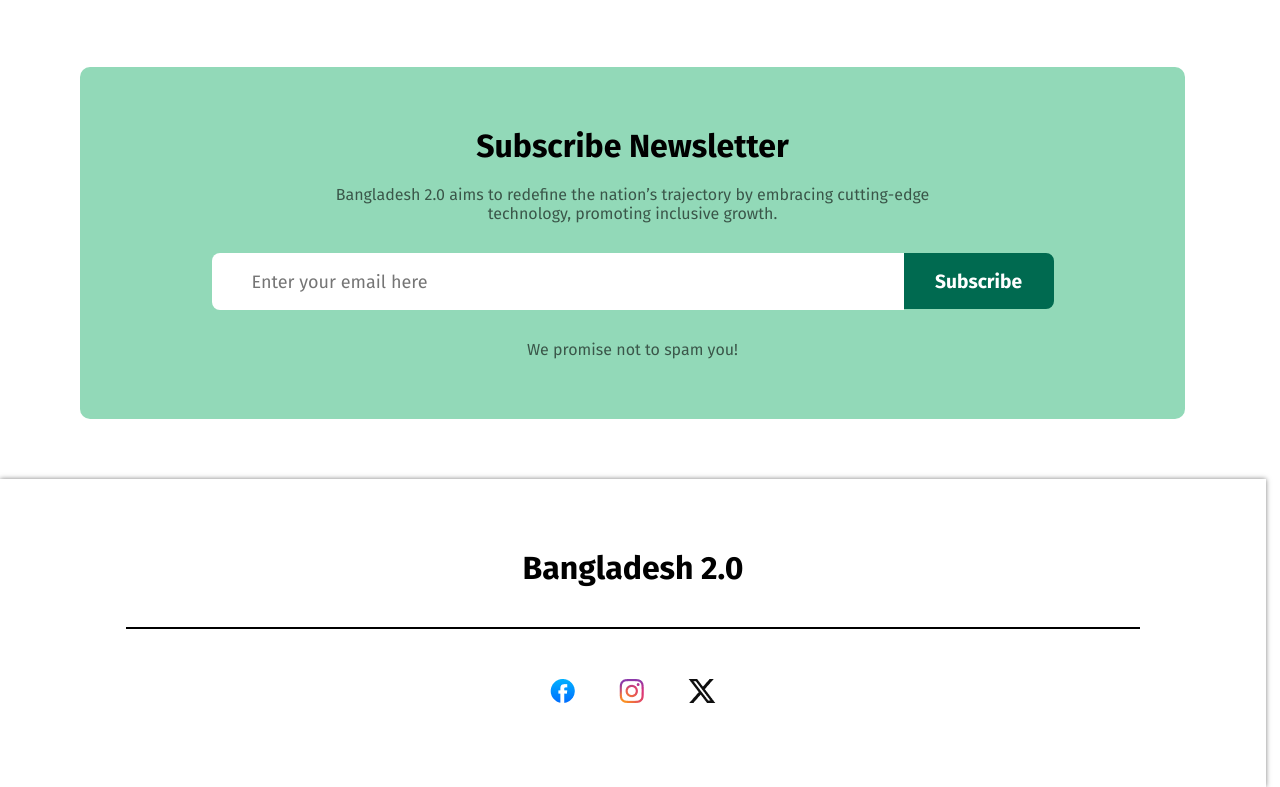
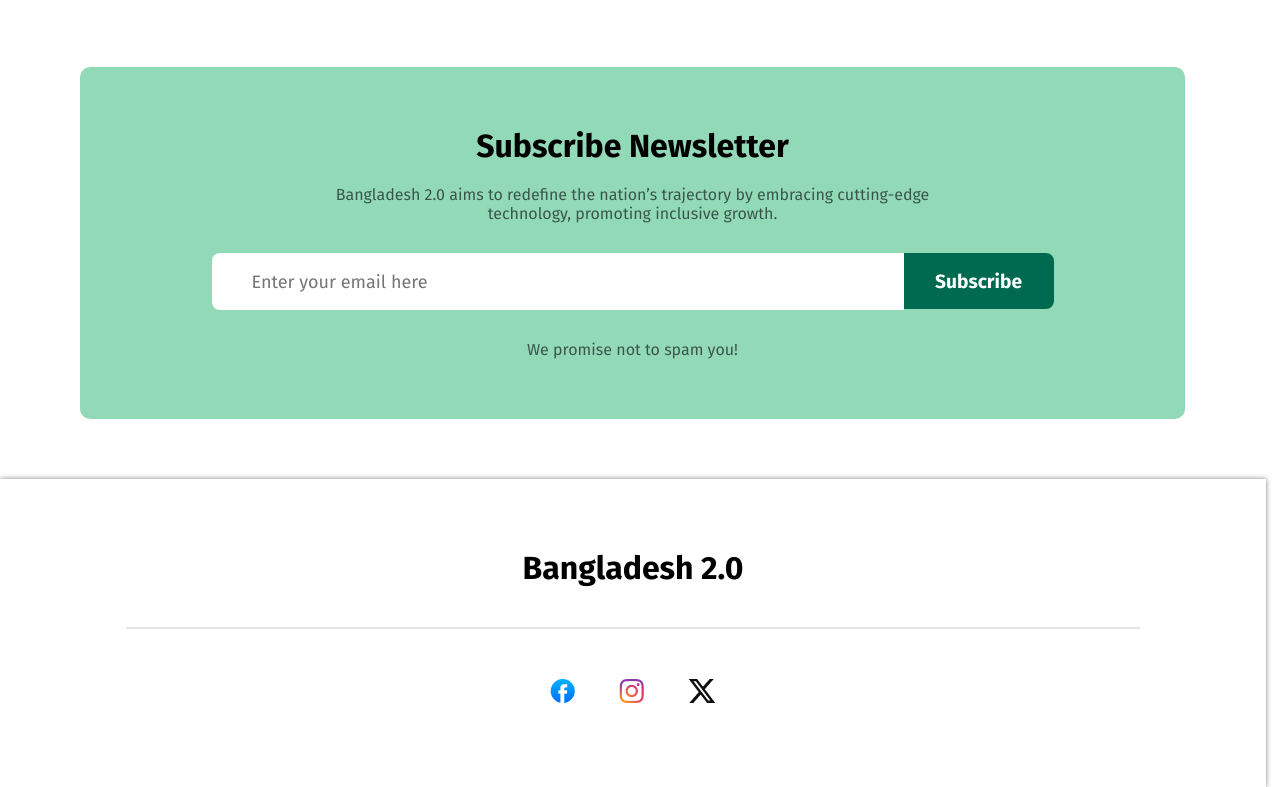
Before and after one commit to Shashuvo/Bangladesh-2.0, a plain HTML site: page index.html in a window 1280 px wide. Shown: the part 4171-4958 px from the top of the page. Drawn offline with Linux system fonts and the light colour scheme.

Commit message:
seventh commit

```diff
--- a/style.css
+++ b/style.css
@@ -464,3 +464,6 @@ footer{
 .social-images{
     padding: 20px 0px;
 }
+.footer hr{
+    opacity: 10%;
+}
```
